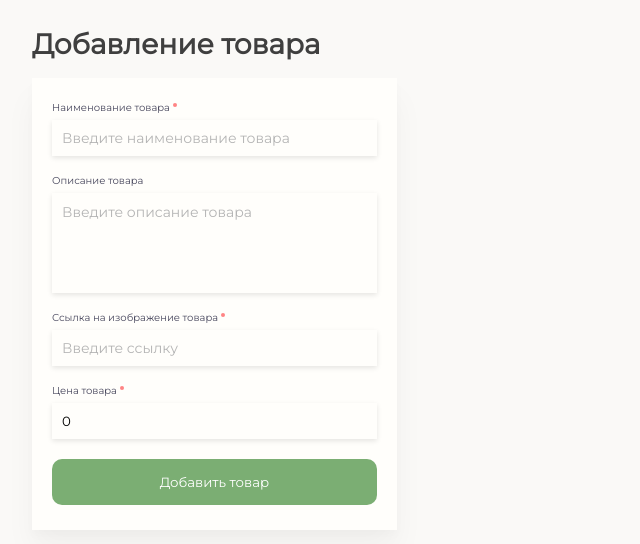
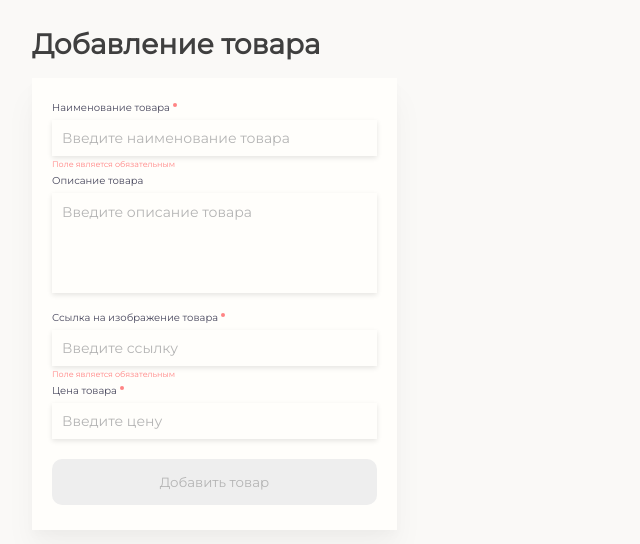
Before and after one commit to DenisKamchatov/product-list, a Nuxt app: page / in a window 1280 px wide. Shown: the top 544 px of the page, without its empty margins (0-640 px from the left). Built offline with nearby package versions, Linux system fonts and the light colour scheme.

Commit message:
validation

```diff
--- a/assets/scss/basic.scss
+++ b/assets/scss/basic.scss
@@ -21,6 +21,12 @@ h3 {
     font-weight: 600;
 }
 
+span {
+    font-size: 8px;
+    font-weight: 400;
+    color: $text-validation;
+}
+
 p {
     font-size: 16px;
     font-weight: 400;
--- a/components/FormCreateItem.vue
+++ b/components/FormCreateItem.vue
@@ -1,10 +1,16 @@
 <template>
   <form class="form" name="form-create-item">
-    <div class="form__label">
+    <div :class="[{ form__label, form__nameRequired }]">
       <label for="name">Наименование товара</label>
       <div class="form__label-dot" />
     </div>
-    <input v-model="name" type="text" name="name" placeholder="Введите наименование товара" required>
+    <input
+      v-model="name"
+      type="text"
+      name="name"
+      placeholder="Введите наименование товара"
+      required
+    >
 
     <label class="form__label" for="description">Описание товара</label>
     <textarea
@@ -15,17 +21,23 @@
       cols="30"
       rows="5"
     />
-    <div class="form__label">
+    <div :class="[{ form__label, form__imageRequired }]">
       <label for="image-link">Ссылка на изображение товара</label>
       <div class="form__label-dot" />
     </div>
     <input v-model="image" type="text" name="image-link" placeholder="Введите ссылку" required>
 
-    <div class="form__label">
+    <div :class="[{ form__label, form__priceRequired, form__priceInvalid }]">
       <label for="price">Цена товара</label>
       <div class="form__label-dot" />
     </div>
-    <input v-model.number="price" type="number" name="price" placeholder="Введите цену" required>
+    <input
+      v-model="price"
+      type="text"
+      name="price"
+      placeholder="Введите цену"
+      required
+    >
 
     <ButtonForm
       form="form-create-item"
@@ -33,7 +45,8 @@
       :name="name"
       :description="description"
       :image="image"
-      :price="Number(price)"
+      :price="price"
+      :valid="Boolean(valid.result)"
     />
   </form>
 </template>
@@ -49,7 +62,76 @@ export default {
       name: '',
       description: '',
       image: '',
-      price: 0
+      price: '',
+      form__label: true,
+      form__nameRequired: true,
+      form__imageRequired: true,
+      form__priceRequired: false,
+      valid: {
+        result: false,
+        name: false,
+        image: false,
+        price: false
+      }
+    }
+  },
+  watch: {
+    name () {
+      if (this.name === '') {
+        this.form__nameRequired = true
+        this.valid.name = false
+      } else {
+        this.form__nameRequired = false
+        this.valid.name = true
+      }
+      if (this.valid.name && this.valid.image && this.valid.price) {
+        this.valid.result = true
+      } else {
+        this.valid.result = false
+      }
+    },
+    image () {
+      if (this.image === '') {
+        this.form__imageRequired = true
+        this.valid.image = false
+      } else {
+        this.form__imageRequired = false
+        this.valid.image = true
+      }
+      if (this.valid.name && this.valid.image && this.valid.price) {
+        this.valid.result = true
+      } else {
+        this.valid.result = false
+      }
+    },
+    price () {
+      if (this.price === '') {
+        this.form__priceRequired = true
+        this.valid.price = false
+      } else {
+        this.form__priceInvalid = false
+        this.valid.price = true
+      }
+
+      if (this.valid.name && this.valid.image && this.valid.price) {
+        this.valid.result = true
+      } else {
+        this.valid.result = false
+      }
+      if (!Number(this.price)) {
+        this.price = this.price.replace(/[^0-9^]/gi, '')
+      }
+
+      this.price = new Intl.NumberFormat('ru-RU').format(this.price)
+    }
+  },
+  methods: {
+    getValid () {
+      if (this.form__nameRequired === true && this.form__imageRequired === true && this.form__priceRequired === true && this.form__priceInvalid === true) {
+        this.valid = true
+      } else {
+        this.valid = false
+      }
     }
   }
 }
@@ -83,7 +165,30 @@ export default {
       border-radius: 50%;
       margin: 0 0 0 3px;
     }
-
+    &__nameRequired, &__imageRequired, &__priceRequired {
+      position: relative;
+      &::after {
+        content: 'Поле является обязательным';
+        font-size: 8px;
+        font-weight: 400;
+        color: $text-validation;
+        position: absolute;
+        bottom: -55px;
+        left: 0;
+      }
+    }
+    &__priceInvalid {
+      position: relative;
+      &::after {
+        content: 'Цена должна быть выше 0!';
+        font-size: 8px;
+        font-weight: 400;
+        color: $text-validation;
+        position: absolute;
+        bottom: -55px;
+        left: 0;
+      }
+    }
     input, textarea {
       background-color: $white;
       box-shadow: 0px 2px 5px rgba(0, 0, 0, 0.1);
--- a/components/ProductItem.vue
+++ b/components/ProductItem.vue
@@ -6,7 +6,7 @@
         {{ name }}
       </h3>
       <p class="product__description">
-        {{ description }}
+        {{ shortenedText }}
       </p>
       <h2 class="product__price">
         {{ price }} руб.
@@ -51,25 +51,26 @@ export default {
       default: ''
     },
     price: {
-      type: Number,
-      default: 0
+      type: String,
+      default: ''
     }
   },
   data () {
     return {
-      shortDescription: this.description
+      // description: this.description
     }
   },
-  // computed: {
-  //   shortenedText () {
-  //     // console.log(this.name + ' ' + this.description)
-  //     if (this.shortDescription.length > 80) {
-  //       return this.shortDescription.slice(0, 80) + '...'
-  //     } else {
-  //       return this.shortDescription
-  //     }
-  //   }
-  // },
+  computed: {
+    shortenedText () {
+      // console.log(this.name + ' ' + this.description)
+      const shortDescription = this.description
+      if (shortDescription.length > 80) {
+        return shortDescription.slice(0, 80) + '...'
+      } else {
+        return shortDescription
+      }
+    }
+  },
   methods: {
     ...mapMutations(['deleteProduct']),
     deleteProductById (id) {
@@ -103,9 +104,7 @@ export default {
     }
     &__description {
       margin: 15px 0 0 0;
-      white-space: pre-line;
       overflow: hidden;
-      max-height: 60px;
     }
     &__price {
       position: absolute;
--- a/components/UI/ButtonForm.vue
+++ b/components/UI/ButtonForm.vue
@@ -1,5 +1,5 @@
 <template>
-  <button class="form__submit-button submit-button" type="submit" :form="form" @click="addNewProduct(name, description, image, price)">
+  <button :class="[{form__submitButton: true, submitButton: true, active: valid}]" type="submit" :form="form" @click="addNewProduct(name, description, image, price)">
     {{ text }}
   </button>
 </template>
@@ -18,7 +18,7 @@ export default {
     },
     name: {
       type: String,
-      default: 'Название'
+      default: ''
     },
     description: {
       type: String,
@@ -26,18 +26,27 @@ export default {
     },
     image: {
       type: String,
-      default: 'https://static.tildacdn.com/tild3438-3833-4964-a238-383635613963/1522301901119501.jpg'
+      default: ''
     },
     price: {
-      type: Number,
-      default: 0
+      type: String,
+      default: ''
+    },
+    valid: {
+      type: Boolean,
+      default: false
+    }
+  },
+  data () {
+    return {
     }
   },
   methods: {
     ...mapMutations(['addProducts', 'updateProducts']),
     addNewProduct (name, description, image, price) {
-      this.addProducts({ name, description, image, price })
-      // this.updateProducts()
+      if (this.valid) {
+        this.addProducts({ name, description, image, price })
+      }
     }
   }
 }
@@ -45,23 +54,25 @@ export default {
 
 <style lang="scss" scoped>
   @import "~assets/scss/base";
-  .submit-button {
-    background-color: $button-bg;
-    color: $button-text;
+
+  .submitButton {
+    background-color: $button-bg-disabled;
+    color: $button-text-disabled;
+    cursor: default;
     padding: 15px;
     margin: 20px 0 0 0;
     border-radius: 10px;
     transition: 350ms;
+  }
 
-    &:hover {
+  .active {
+      background-color: $button-bg;
+      color: $button-text;
+      cursor: pointer;
+
+      &:hover {
       background-color: #3d7c33;
       transition: 350ms;
     }
   }
-  button[disabled] {
-    background-color: $button-bg-disabled;
-    color: $button-text-disabled;
-    cursor: default;
-  }
-
 </style>
--- a/pages/index.vue
+++ b/pages/index.vue
@@ -38,6 +38,9 @@ export default {
   computed: {
     ...mapGetters(['GET_allProducts']),
     allProducts () {
+      // const numb = 1234567
+      // const numbFmt = numb.toLocaleString('ru-RU')
+      // console.log(numbFmt)
       return this.GET_allProducts
     }
   },
--- a/store/index.js
+++ b/store/index.js
@@ -2,27 +2,27 @@ export const state = () => ({
   products: [
     {
       name: 'Ноутбук',
-      description: 'Интересный ноутбук',
+      description: 'Довольно-таки интересное описание товара в несколько строк. Довольно-таки интересное описание товара в несколько строк',
       image: 'https://technika-remont.ru/wp-content/uploads/f/d/0/fd03c6305c124fe7feb9d07b78743282.jpeg',
-      price: 75000
+      price: '12 000'
     },
     {
       name: 'Iphone X',
       description: 'Iphone X нового поколения',
       image: 'https://gadgetsnews.net/wp-content/uploads/2018/07/u-apple-v-rossii-tseny-na-vosstanovlennye-iphone-x-vyshe-chem-na-novye.jpg',
-      price: 55000
+      price: '55 000'
     },
     {
       name: 'Телевизор',
       description: 'Телевизор, который поддерживает Smart TV',
       image: 'http://tvdar.ru/d/2_567343-2000x1333_2.jpg',
-      price: 98000
+      price: '98 000'
     },
     {
       name: 'Наушники',
       description: 'Наушники от Apple, AirPods Pro',
       image: 'https://static.baza.farpost.ru/v/1595826173289_bulletin',
-      price: 24000
+      price: '24 000'
     }
   ]
 })
```
